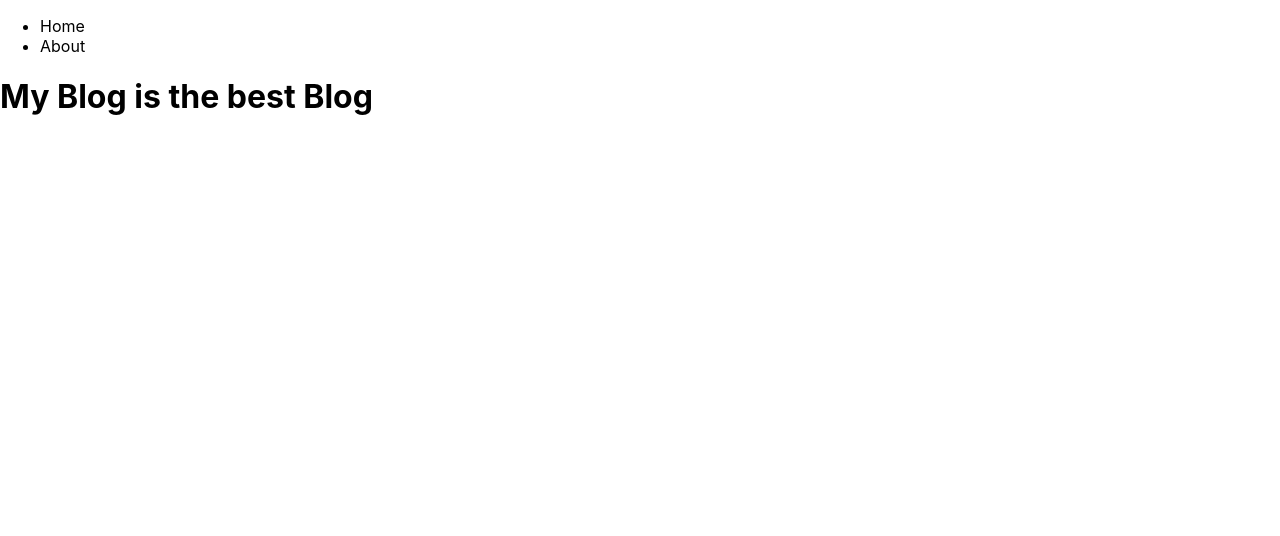
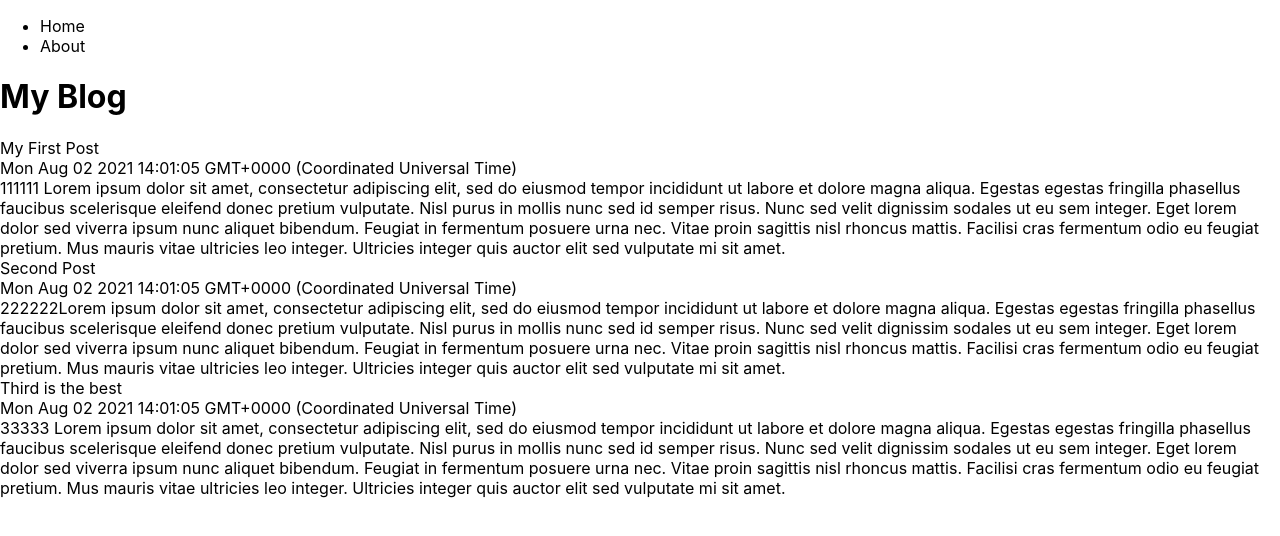
Before and after one commit to AzriZzz/nextjs-with-tailwindcss, a Next.js app: page / in a window 1280 px wide. Shown: the top 536 px of the page. Built offline with nearby package versions, Linux system fonts and the light colour scheme.

Commit message:
get the raw functionality together

```diff
--- /dev/null
+++ b/lib/data.js
@@ -0,0 +1,20 @@
+export const blogPosts = [
+  {
+    title: 'My First Post',
+    slug: 'first',
+    date: new Date().toString(),
+    content: '111111 Lorem ipsum dolor sit amet, consectetur adipiscing elit, sed do eiusmod tempor incididunt ut labore et dolore magna aliqua. Egestas egestas fringilla phasellus faucibus scelerisque eleifend donec pretium vulputate. Nisl purus in mollis nunc sed id semper risus. Nunc sed velit dignissim sodales ut eu sem integer. Eget lorem dolor sed viverra ipsum nunc aliquet bibendum. Feugiat in fermentum posuere urna nec. Vitae proin sagittis nisl rhoncus mattis. Facilisi cras fermentum odio eu feugiat pretium. Mus mauris vitae ultricies leo integer. Ultricies integer quis auctor elit sed vulputate mi sit amet.'
+  },
+  {
+    title: 'Second Post',
+    slug: 'second',
+    date: new Date().toString(),
+    content: '222222Lorem ipsum dolor sit amet, consectetur adipiscing elit, sed do eiusmod tempor incididunt ut labore et dolore magna aliqua. Egestas egestas fringilla phasellus faucibus scelerisque eleifend donec pretium vulputate. Nisl purus in mollis nunc sed id semper risus. Nunc sed velit dignissim sodales ut eu sem integer. Eget lorem dolor sed viverra ipsum nunc aliquet bibendum. Feugiat in fermentum posuere urna nec. Vitae proin sagittis nisl rhoncus mattis. Facilisi cras fermentum odio eu feugiat pretium. Mus mauris vitae ultricies leo integer. Ultricies integer quis auctor elit sed vulputate mi sit amet.'
+  },
+  {
+    title: 'Third is the best',
+    slug: 'third',
+    date: new Date().toString(),
+    content: '33333 Lorem ipsum dolor sit amet, consectetur adipiscing elit, sed do eiusmod tempor incididunt ut labore et dolore magna aliqua. Egestas egestas fringilla phasellus faucibus scelerisque eleifend donec pretium vulputate. Nisl purus in mollis nunc sed id semper risus. Nunc sed velit dignissim sodales ut eu sem integer. Eget lorem dolor sed viverra ipsum nunc aliquet bibendum. Feugiat in fermentum posuere urna nec. Vitae proin sagittis nisl rhoncus mattis. Facilisi cras fermentum odio eu feugiat pretium. Mus mauris vitae ultricies leo integer. Ultricies integer quis auctor elit sed vulputate mi sit amet.'
+  }
+]
--- a/pages/index.js
+++ b/pages/index.js
@@ -1,17 +1,32 @@
 import Head from "next/head";
+import { blogPosts } from "../lib/data";
+import Link from "next/link";
 
 export default function Home() {
   return (
     <div>
       <Head>
-        <title>Create Next App</title>
-        <meta name="description" content="Generated by create next app" />
+        <title>Home</title>
         <link rel="icon" href="/favicon.ico" />
       </Head>
 
       <main>
-        <h1>My Blog is the best Blog</h1>
+        <h1>My Blog</h1>
       </main>
+
+      <div>
+        {blogPosts.map((item) => (
+          <div key={item.slug}>
+            <div>
+              <Link href={`/blog/${item.slug}`}>
+                <a>{item.title}</a>
+              </Link>
+            </div>
+            <div>{item.date.toString()}</div>
+            <div>{item.content}</div>
+          </div>
+        ))}
+      </div>
     </div>
   );
 }
```
Also changed, not shown: pages/blog/[slug].js (added, +37 -0 lines), 1 other file (tests, documents, lock files or other folders).
